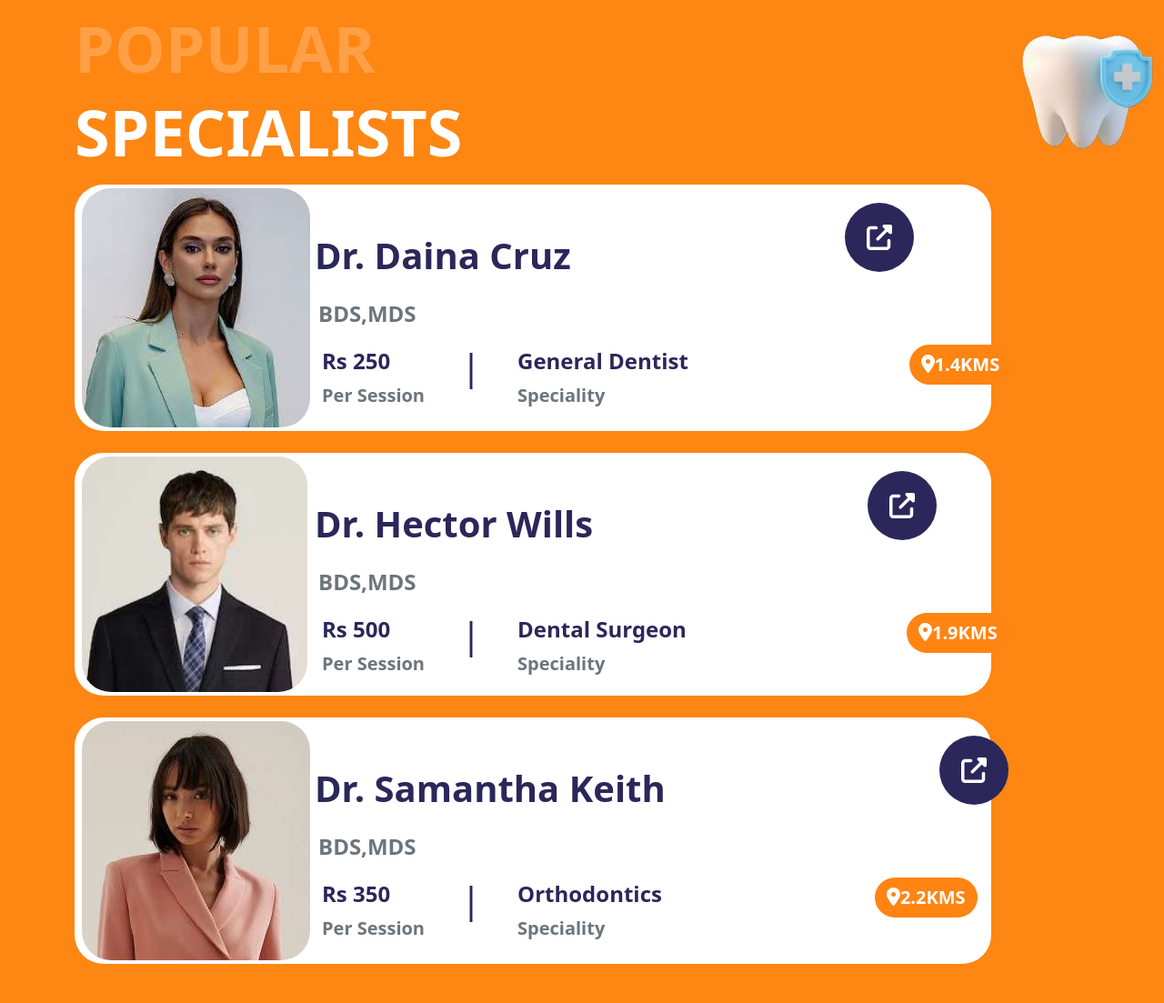
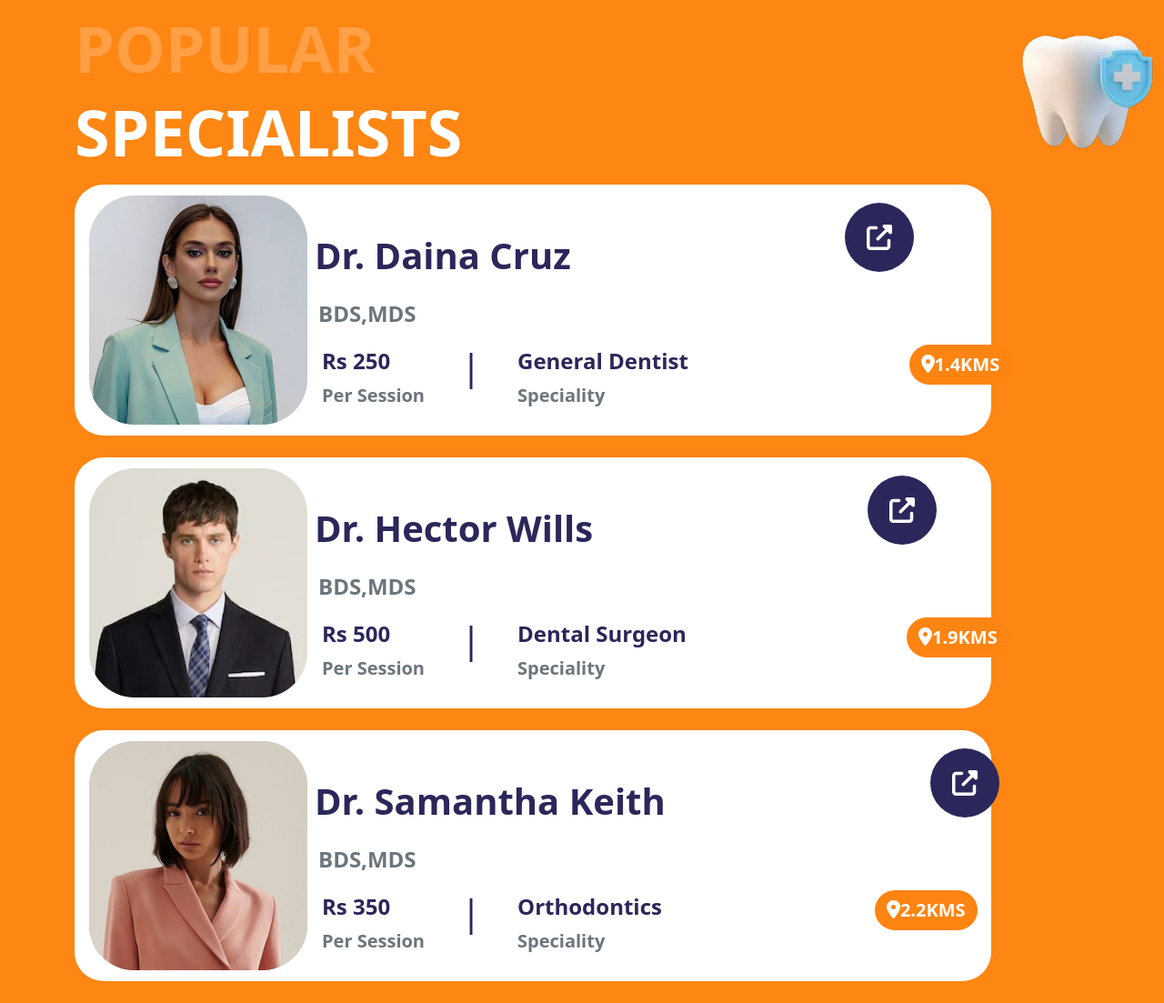
Before and after one commit to asthaj2710/Doctor, a plain HTML site: page index.html in a window 1280 px wide. Shown: the part 2866-3969 px from the top of the page at 91% size. Drawn offline with nearby package versions, Linux system fonts and the light colour scheme.

Commit message:
eighth commit

```diff
--- a/index.html
+++ b/index.html
@@ -222,7 +222,7 @@
           <div class="row">
             <div class="d-flex">
               <div class="col-3">
-                <img src="./assets/img/doc1.jpg" alt="doc1" class="rounded-5">
+                <img src="./assets/img/doc5.png" alt="doc1" class="p-2">
               </div>
               <div class="col-9">
                 <p class="fw-bold fs-1 text-darkblue mx-1 px-1 pt-3 ">Dr. Daina Cruz <i
@@ -259,7 +259,7 @@
           <div class="row">
             <div class="d-flex">
               <div class="col-3">
-                <img src="./assets/img/doc2.jpg" alt="doc2" class="rounded-5" width="100%">
+                <img src="./assets/img/doc4.png" alt="doc2" class="p-2" >
               </div>
               <div class="col-9">
                 <p class="fw-bold fs-1 text-darkblue mx-1 px-1 pt-3 ">Dr. Hector Wills <i
@@ -297,10 +297,10 @@
           <div class="row">
             <div class="d-flex">
               <div class="col-3">
-                <img src="./assets/img/doc3.jpg" alt="doc3" class="rounded-5">
+                <img src="./assets/img/doc6.png" alt="doc3" class="p-2">
               </div>
               <div class="col-9">
-                <p class="fw-bold fs-1 text-darkblue mx-1 px-1 pt-3 ">Dr. Samantha Keith <i
+                <p class="fw-bold fs-1 text-darkblue mx-1 px-1 pt-3">Dr. Samantha Keith<i
                     class="fa-solid fa-up-right-from-square fs-3 text-white bg-darkblue p-4 rounded-circle position-relative"
                     style="left: 40%;"></i>
                 </p>
```
Also changed, not shown: assets/img/doc4.png (added), assets/img/doc5.png (added), assets/img/doc6.png (added), assets/img/maps2.jpg.
